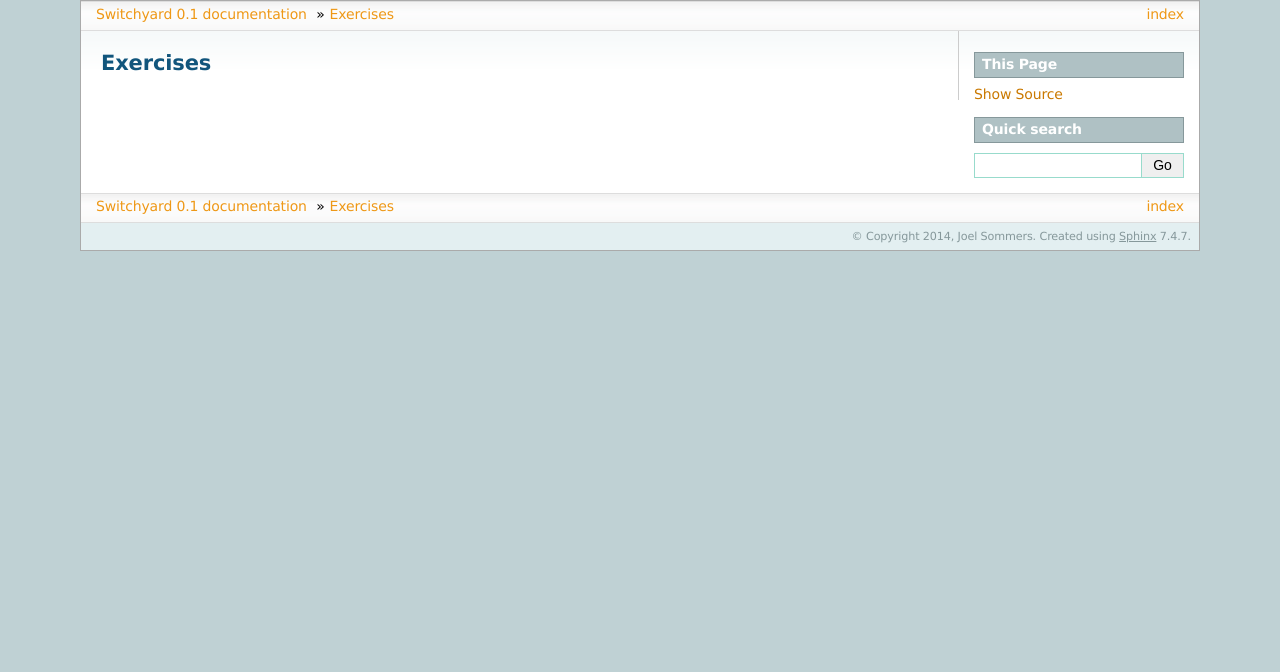
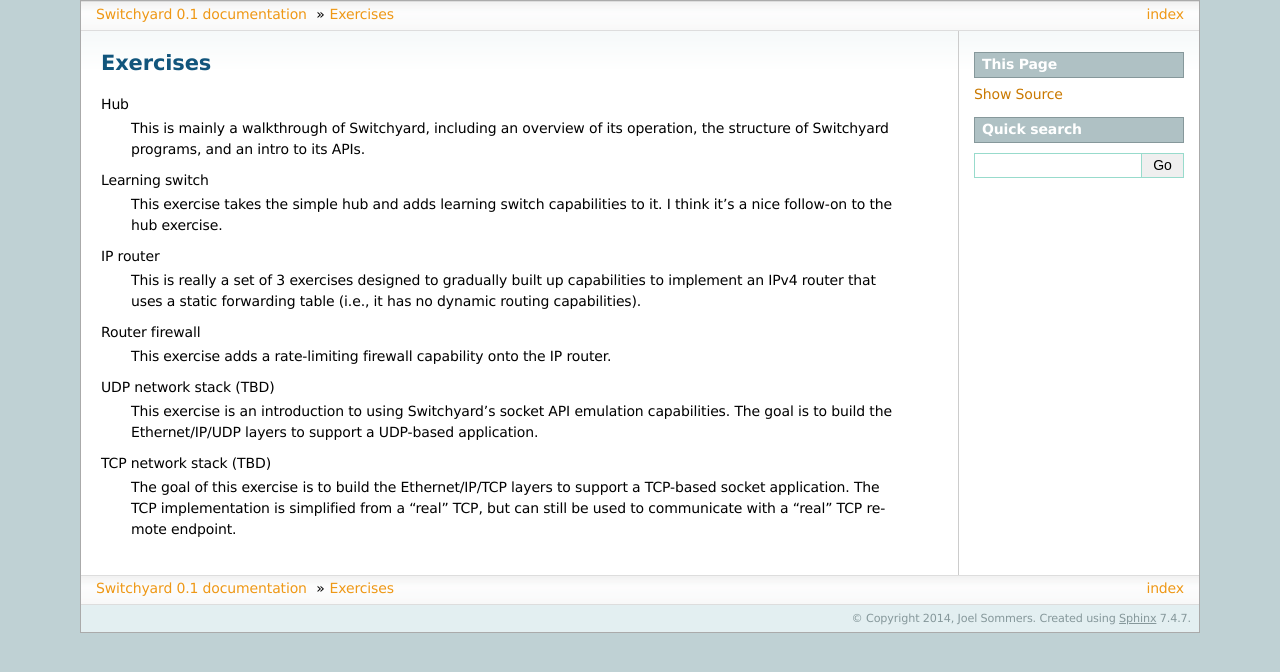
Before and after one commit to jsommers/switchyard, a Sphinx documentation site: the page built from documentation/exercises.rst, in a window 1280 px wide. Shown: the top 672 px of the page. Built offline with Sphinx 7.4.7, drawn with Linux system fonts in a browser that asks for light colours.

```diff
--- a/documentation/exercises.rst
+++ b/documentation/exercises.rst
@@ -1,2 +1,31 @@
 Exercises
 *********
+
+Hub
+  This is mainly a walkthrough of Switchyard, including an overview
+  of its operation, the structure of Switchyard programs, and an intro
+  to its APIs.
+
+Learning switch
+  This exercise takes the simple hub and adds learning switch capabilities
+  to it.  I think it's a nice follow-on to the hub exercise.
+
+IP router
+  This is really a set of 3 exercises designed to gradually built up
+  capabilities to implement an IPv4 router that uses a static forwarding
+  table (i.e., it has no dynamic routing capabilities).
+
+Router firewall
+  This exercise adds a rate-limiting firewall capability onto the IP
+  router.
+
+UDP network stack (TBD)
+  This exercise is an introduction to using Switchyard's socket
+  API emulation capabilities.  The goal is to build the Ethernet/IP/UDP
+  layers to support a UDP-based application.
+
+TCP network stack (TBD)
+  The goal of this exercise is to build the Ethernet/IP/TCP
+  layers to support a TCP-based socket application.  The TCP
+  implementation is simplified from a "real" TCP, but can still be
+  used to communicate with a "real" TCP remote endpoint.
```
Also changed, not shown: 1 other file.
